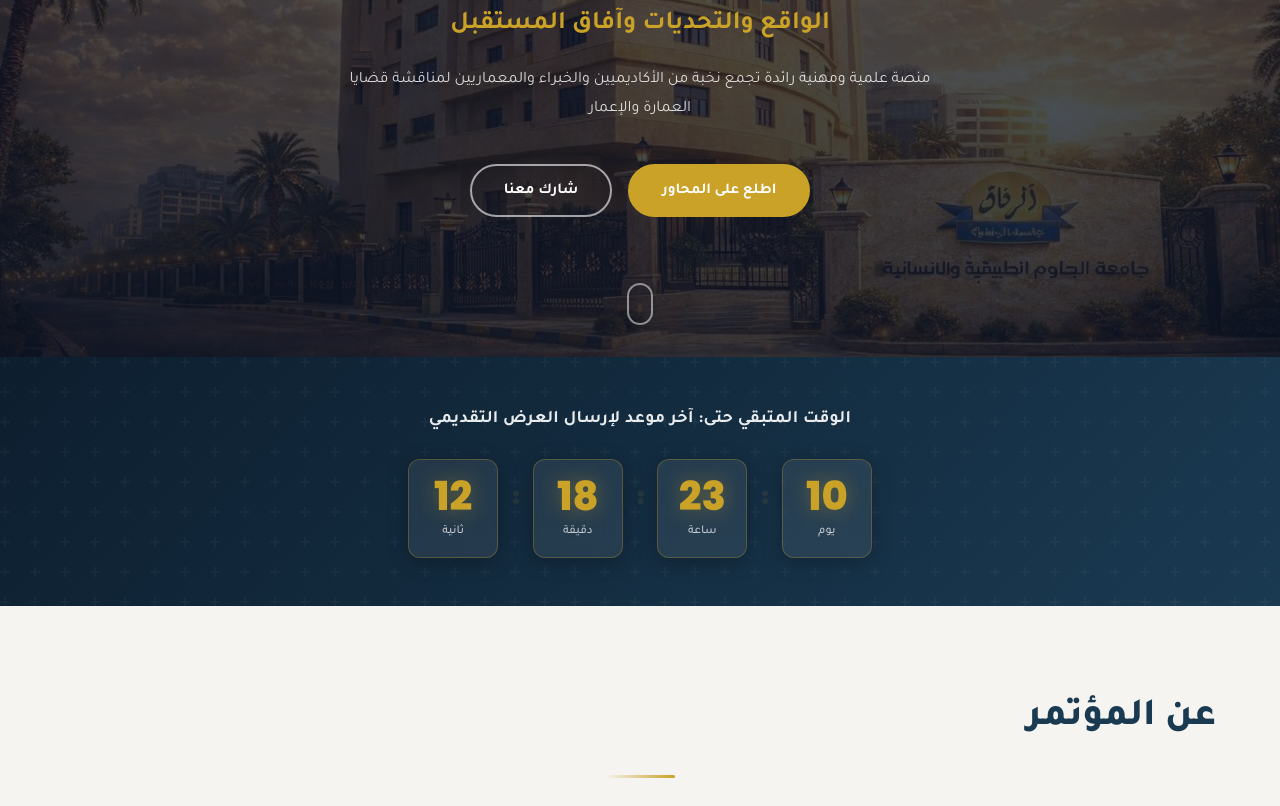
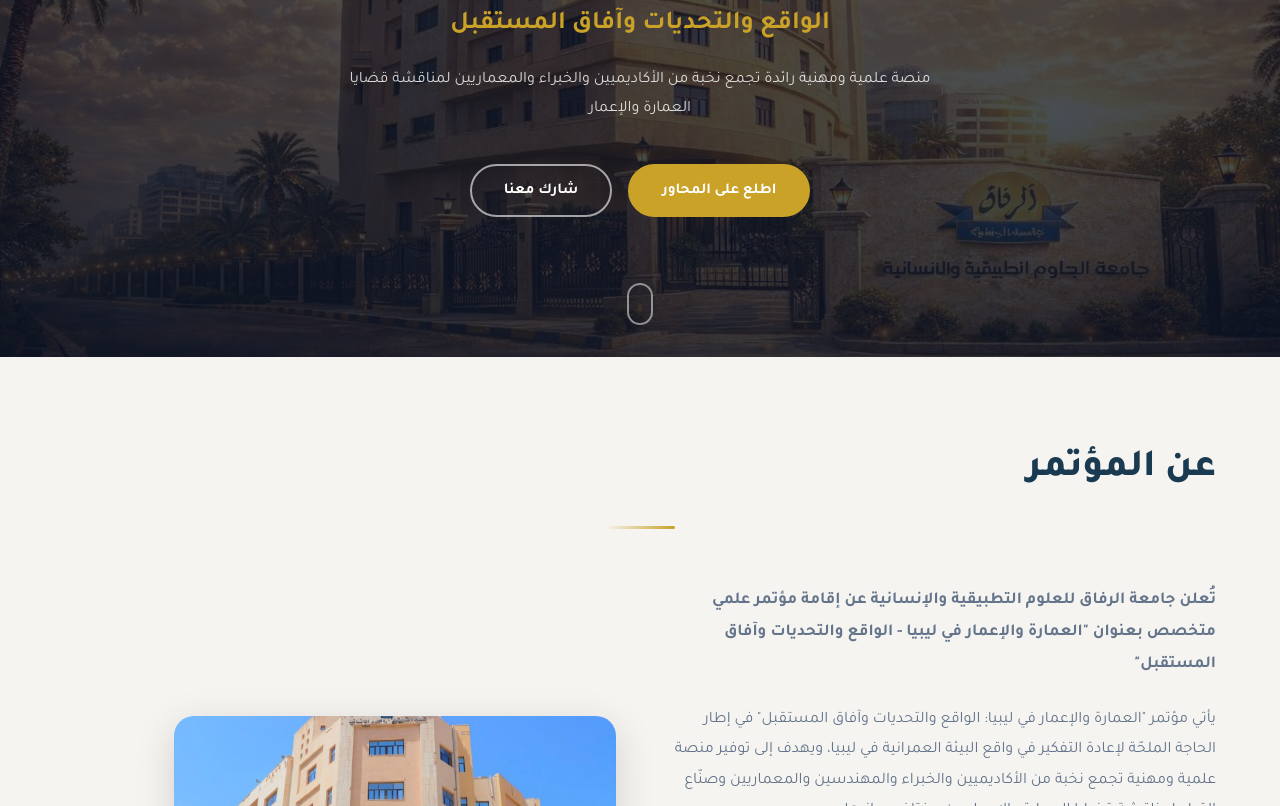
Before and after one commit to RefakUniversity/ConferenceWebsite, a plain HTML site: page index.html in a window 1280 px wide. Shown: the part 443-1249 px from the top of the page. Drawn offline with Linux system fonts and the light colour scheme.

Commit message:
index.html

```diff
--- a/index.html
+++ b/index.html
@@ -101,32 +101,7 @@
   </section>
 
   <!-- ===== COUNTDOWN SECTION ===== -->
-  <section class="countdown-section" id="countdown-section">
-    <div class="countdown-container">
-      <h3 class="countdown-title" id="countdownTitle">الوقت المتبقي حتى انتهاء استقبال الأبحاث</h3>
-      <div class="countdown-timer" id="countdownTimer">
-        <div class="countdown-box">
-          <span class="countdown-num" id="cdDays">00</span>
-          <span class="countdown-label" id="cdDaysLabel">يوم</span>
-        </div>
-        <div class="countdown-sep">:</div>
-        <div class="countdown-box">
-          <span class="countdown-num" id="cdHours">00</span>
-          <span class="countdown-label" id="cdHoursLabel">ساعة</span>
-        </div>
-        <div class="countdown-sep">:</div>
-        <div class="countdown-box">
-          <span class="countdown-num" id="cdMinutes">00</span>
-          <span class="countdown-label" id="cdMinutesLabel">دقيقة</span>
-        </div>
-        <div class="countdown-sep">:</div>
-        <div class="countdown-box">
-          <span class="countdown-num" id="cdSeconds">00</span>
-          <span class="countdown-label" id="cdSecondsLabel">ثانية</span>
-        </div>
-      </div>
-    </div>
-  </section>
+
 
   <!-- ===== ABOUT SECTION ===== -->
   <section class="section" id="about">
```
